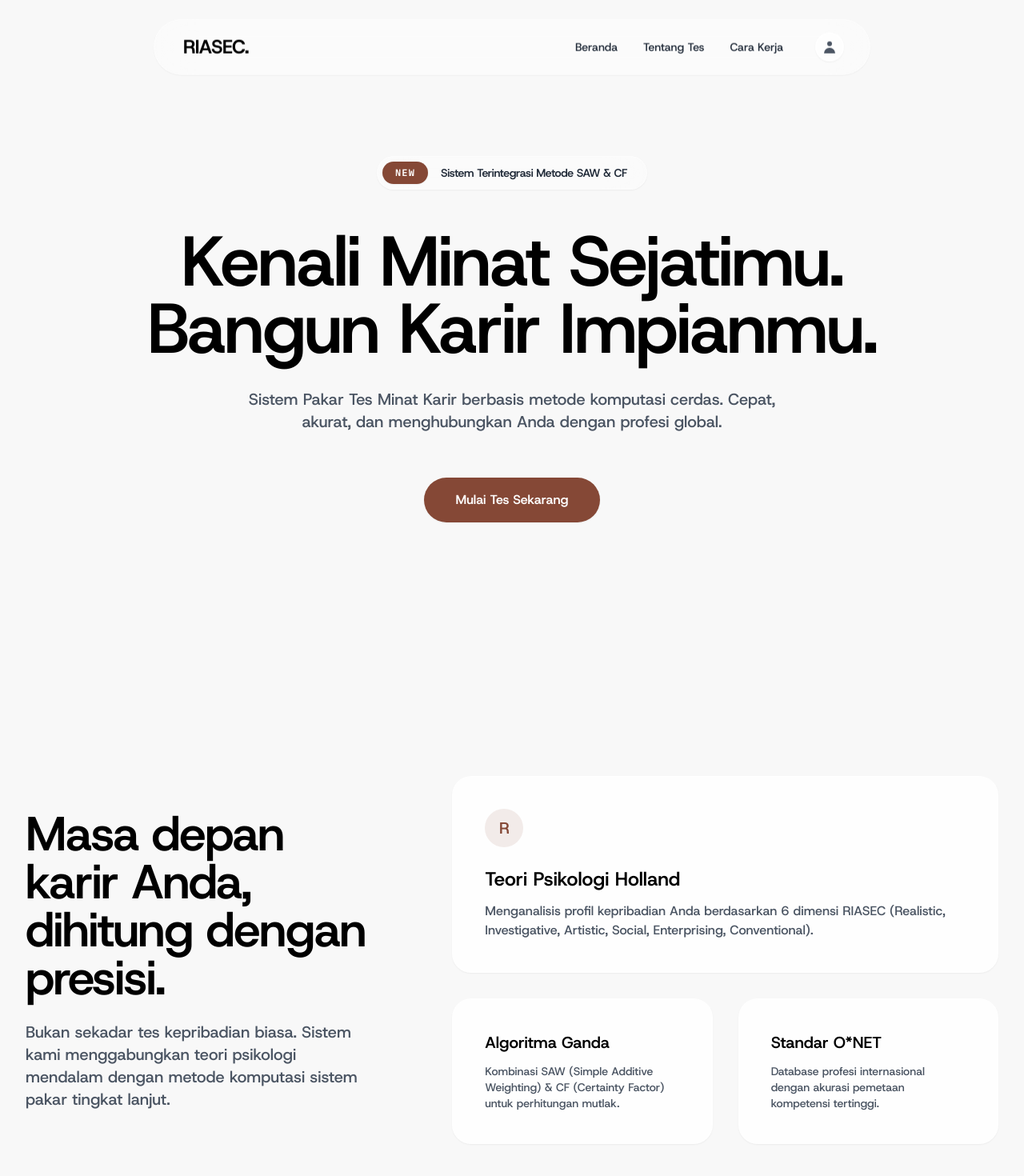
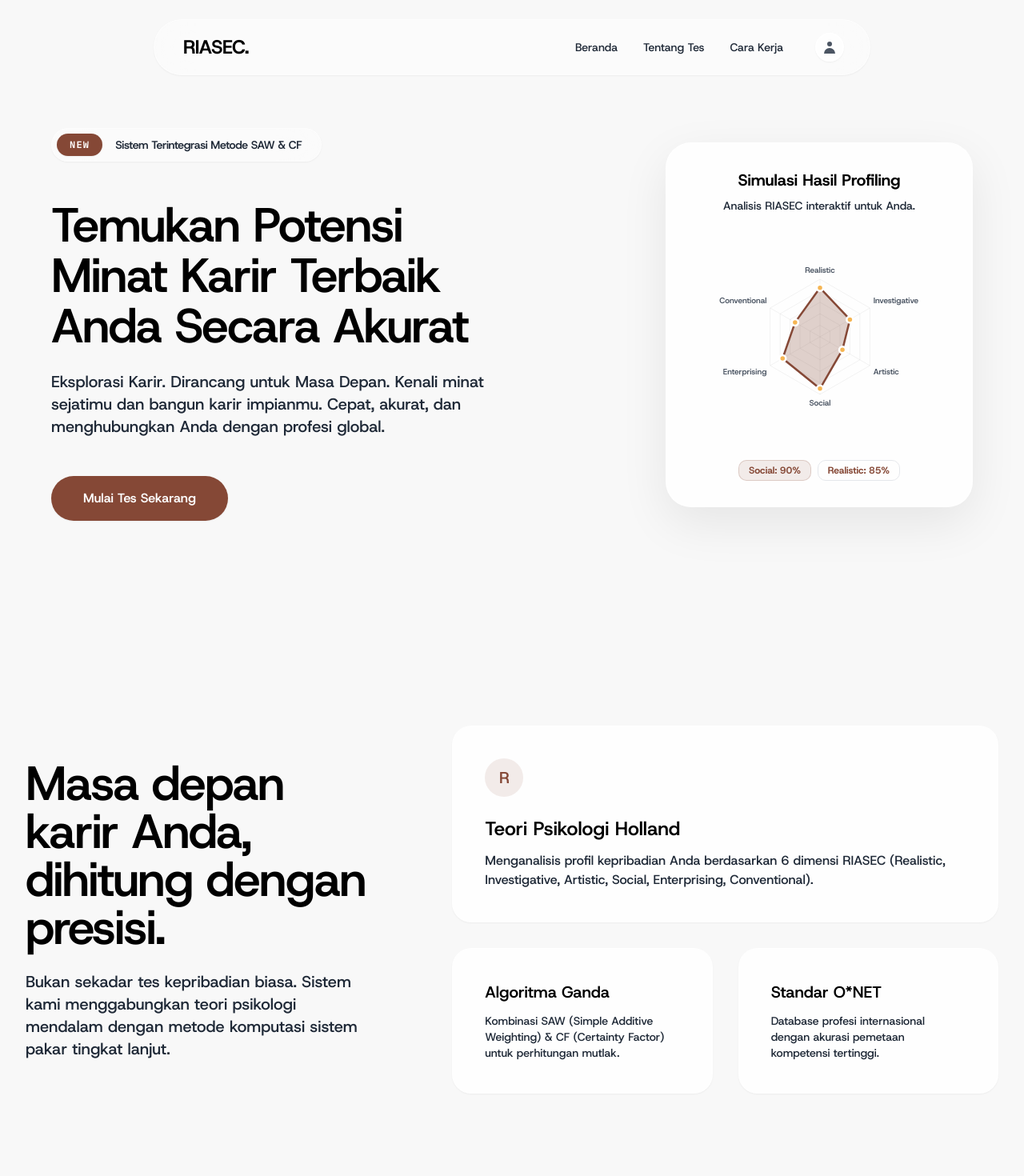
Before and after one commit to Kemal1101/Tes-Minat-Karir, a React (Vite) app in the folder Tes-Minat-Karir-FE/: page / in a window 1280 px wide. Shown: the top 1470 px of the page at 80% size. Built offline with nearby package versions, Linux system fonts and the light colour scheme; no server answers.

Commit message:
feat: Implementasikan komponen landing page termasuk navigasi, footer, dan layout section dengan animasi GSAP

```diff
--- a/Tes-Minat-Karir-FE/src/components/landing-page/About.jsx
+++ b/Tes-Minat-Karir-FE/src/components/landing-page/About.jsx
@@ -1,12 +1,12 @@
 export default function About() {
   return (
-    <section id="about" className="relative min-h-[100dvh] flex flex-col justify-center items-center py-12 px-4 md:px-8">
+    <section id="about" className="relative flex flex-col justify-center items-center py-20 md:py-32 px-4 md:px-8">
       <div className="w-full max-w-7xl mx-auto grid grid-cols-1 lg:grid-cols-12 gap-10 lg:gap-16 items-center">
         <div className="lg:col-span-5 reveal-item lg:pr-8 mb-10 lg:mb-0 text-center lg:text-left flex flex-col justify-center">
           <h2 className="text-4xl md:text-5xl lg:text-6xl font-semibold tracking-tight leading-tight mb-6 text-black">
             Masa depan karir Anda, dihitung dengan presisi.
           </h2>
-          <p className="text-lg md:text-xl text-gray-600 leading-relaxed font-medium">
+          <p className="text-lg md:text-xl text-gray-800 leading-relaxed font-medium">
             Bukan sekadar tes kepribadian biasa. Sistem kami menggabungkan teori psikologi mendalam dengan metode komputasi sistem pakar tingkat lanjut.
           </p>
         </div>
@@ -18,7 +18,7 @@ export default function About() {
                 <span className="text-appAccent font-semibold text-xl">R</span>
               </div>
               <h3 className="text-2xl font-semibold mb-3 text-black">Teori Psikologi Holland</h3>
-              <p className="text-gray-600 font-medium">
+              <p className="text-gray-800 font-medium">
                 Menganalisis profil kepribadian Anda berdasarkan 6 dimensi RIASEC (Realistic, Investigative, Artistic, Social, Enterprising, Conventional).
               </p>
             </div>
@@ -26,7 +26,7 @@ export default function About() {
 
           <div className="bento-card bg-white/80 border border-white/50 p-8 md:p-10 rounded-3xl shadow-sm hover:shadow-[0_12px_32px_rgba(133,72,54,0.12)] transition-all duration-300">
             <h3 className="text-xl font-semibold mb-3 text-black">Algoritma Ganda</h3>
-            <p className="text-gray-600 text-sm font-medium">
+            <p className="text-gray-800 text-sm font-medium">
               Kombinasi SAW (Simple Additive Weighting) & CF (Certainty Factor) untuk perhitungan mutlak.
             </p>
           </div>
@@ -34,7 +34,7 @@ export default function About() {
           <div className="bento-card bg-white/80 border border-white/50 p-8 md:p-10 rounded-3xl shadow-sm hover:shadow-[0_12px_32px_rgba(133,72,54,0.12)] transition-all duration-300 group flex flex-col justify-between">
             <div>
               <h3 className="text-xl font-semibold mb-3 text-black">Standar O*NET</h3>
-              <p className="text-gray-600 text-sm font-medium">
+              <p className="text-gray-800 text-sm font-medium">
                 Database profesi internasional dengan akurasi pemetaan kompetensi tertinggi.
               </p>
             </div>
--- a/Tes-Minat-Karir-FE/src/components/landing-page/Hero.jsx
+++ b/Tes-Minat-Karir-FE/src/components/landing-page/Hero.jsx
@@ -1,26 +1,57 @@
-import { useEffect, useState } from "react";
 import { Link } from "react-router-dom";
-import gsap from "gsap";
+import { Radar } from "react-chartjs-2";
+import {
+  Chart as ChartJS,
+  RadialLinearScale,
+  PointElement,
+  LineElement,
+  Filler,
+  Tooltip,
+} from "chart.js";
 
-const HEADLINE_OPTIONS = [
-  "Eksplorasi Karir.\nDirancang untuk Masa Depan.",
-  "Temukan Potensimu.\nPetakan Jalur Karirmu.",
-  "Kenali Minat Sejatimu.\nBangun Karir Impianmu.",
-  "Langkah Pertama Menuju\nKarir yang Tepat.",
-  "Solusi Cerdas untuk\nPemilihan Karir Anda.",
-];
+ChartJS.register(RadialLinearScale, PointElement, LineElement, Filler, Tooltip);
 
 export default function Hero() {
-  const [headline, setHeadline] = useState(HEADLINE_OPTIONS[0]);
+  const radarData = {
+    labels: ["Realistic", "Investigative", "Artistic", "Social", "Enterprising", "Conventional"],
+    datasets: [
+      {
+        data: [85, 60, 45, 90, 75, 50],
+        backgroundColor: "rgba(133,72,54,0.25)",
+        borderColor: "#854836",
+        borderWidth: 2.5,
+        pointBackgroundColor: "#F5B553",
+        pointBorderColor: "#fff",
+        pointHoverBackgroundColor: "#fff",
+        pointHoverBorderColor: "#854836",
+        pointRadius: 4,
+        pointHoverRadius: 6,
+      },
+    ],
+  };
 
-  useEffect(() => {
-    const randomIdx = Math.floor(Math.random() * HEADLINE_OPTIONS.length);
-    setHeadline(HEADLINE_OPTIONS[randomIdx]);
-  }, []);
+  const radarOptions = {
+    scales: {
+      r: {
+        min: 0,
+        max: 100,
+        ticks: { stepSize: 20, display: false },
+        grid: { color: "rgba(0, 0, 0, 0.05)" },
+        angleLines: { color: "rgba(0, 0, 0, 0.05)" },
+        pointLabels: {
+          font: { family: "'Host Grotesk', sans-serif", size: 10, weight: "600" },
+          color: "#4B5563",
+        },
+      },
+    },
+    plugins: { legend: { display: false } },
+    maintainAspectRatio: false,
+  };
 
   return (
-    <section id="hero" className="relative min-h-screen flex flex-col items-center justify-center text-center px-4 md:px-6 overflow-hidden pt-28 md:pt-32 pb-16 md:pb-20">
-      <div className="relative z-10 w-full max-w-5xl flex flex-col items-center">
+    <section id="hero" className="relative flex flex-col items-center justify-center px-4 md:px-6 overflow-hidden pt-32 md:pt-40 pb-20 md:pb-32">
+      <div className="relative z-10 w-full max-w-6xl grid grid-cols-1 lg:grid-cols-2 gap-12 lg:gap-8 items-center">
+        <div className="flex flex-col items-center lg:items-start text-center lg:text-left">
           <div className="flex items-center gap-2 md:gap-4 bg-white/40 backdrop-blur-xl border border-white/50 shadow-sm rounded-full p-1 md:p-1.5 pr-4 md:pr-6 cursor-pointer hover:bg-white/60 hover:-translate-y-1 transition-all duration-300 mb-8 md:mb-12">
             <span className="bg-appAccent text-white rounded-full px-3 md:px-4 py-1 md:py-1.5 text-[10px] sm:text-xs font-semibold uppercase tracking-widest font-mono shadow-sm">
               NEW
@@ -30,13 +61,12 @@ export default function Hero() {
             </span>
           </div>
 
-        <h1 className="hero-title text-[2.5rem] leading-[1.1] sm:text-5xl md:text-6xl lg:text-[5.5rem] font-semibold tracking-tight md:leading-[0.95] text-black w-full mb-6 md:mb-8 whitespace-pre-line">
-          {headline}
+          <h1 className="hero-title text-[2.5rem] leading-[1.1] sm:text-5xl md:text-6xl font-semibold tracking-tight md:leading-[1.05] text-black w-full mb-6 whitespace-pre-line">
+            Temukan Potensi Minat Karir Terbaik Anda Secara Akurat
           </h1>
 
-        <p className="hero-desc text-sm sm:text-base md:text-lg lg:text-xl text-gray-600 font-medium max-w-2xl mx-auto mb-10 md:mb-14 px-2 md:px-0 leading-relaxed">
-          Sistem Pakar Tes Minat Karir berbasis metode komputasi cerdas. Cepat,
-          akurat, dan menghubungkan Anda dengan profesi global.
+          <p className="hero-desc text-sm sm:text-base md:text-lg lg:text-xl text-gray-800 font-medium max-w-2xl mb-10 md:mb-12 leading-relaxed">
+            Eksplorasi Karir. Dirancang untuk Masa Depan. Kenali minat sejatimu dan bangun karir impianmu. Cepat, akurat, dan menghubungkan Anda dengan profesi global.
           </p>
 
           <div className="cta-group flex flex-col sm:flex-row gap-4 items-center w-full sm:w-auto px-4 sm:px-0">
@@ -45,6 +75,22 @@ export default function Hero() {
             </Link>
           </div>
         </div>
+
+        {/* Mockup Visual */}
+        <div className="flex justify-center lg:justify-end w-full">
+          <div className="bg-white/80 backdrop-blur-xl p-6 md:p-8 rounded-[2rem] border border-white/60 shadow-[0_20px_60px_rgba(0,0,0,0.08)] flex flex-col items-center w-full max-w-sm">
+            <h3 className="text-xl font-bold text-black mb-2">Simulasi Hasil Profiling</h3>
+            <p className="text-sm text-gray-800 mb-6 font-medium text-center">Analisis RIASEC interaktif untuk Anda.</p>
+            <div className="w-full h-full min-h-[260px] max-w-[260px]">
+              <Radar data={radarData} options={radarOptions} />
+            </div>
+            <div className="mt-6 flex justify-center gap-2 flex-wrap">
+              <span className="px-3 py-1 bg-appAccent/10 text-appAccent rounded-lg text-xs font-bold border border-appAccent/20">Social: 90%</span>
+              <span className="px-3 py-1 bg-saffron/20 text-appAccent rounded-lg text-xs font-bold border border-saffron/30">Realistic: 85%</span>
+            </div>
+          </div>
+        </div>
+      </div>
     </section>
   );
 }
--- a/Tes-Minat-Karir-FE/src/components/landing-page/HowItWorks.jsx
+++ b/Tes-Minat-Karir-FE/src/components/landing-page/HowItWorks.jsx
@@ -1,12 +1,12 @@
 export default function HowItWorks() {
   return (
-    <section id="how-it-works" className="reveal-section min-h-[100dvh] flex flex-col justify-center items-center py-12 px-4 md:px-8">
+    <section id="how-it-works" className="reveal-section flex flex-col justify-center items-center py-20 md:py-32 px-4 md:px-8">
       <div className="w-full max-w-7xl mx-auto">
         <div className="text-center mb-12 md:mb-16 reveal-item">
           <h2 className="text-3xl md:text-5xl font-semibold tracking-tight mb-4 text-black">
             Bagaimana Sistem Bekerja
           </h2>
-          <p className="text-base md:text-lg text-gray-600 font-medium">
+          <p className="text-base md:text-lg text-gray-800 font-medium">
             Tiga langkah mudah menuju karir impian Anda.
           </p>
         </div>
@@ -39,7 +39,7 @@ export default function HowItWorks() {
               <h3 className="text-xl md:text-2xl font-semibold mb-3 text-black">
                 {item.title}
               </h3>
-              <p className="text-sm md:text-base text-gray-600 leading-relaxed font-medium">
+              <p className="text-sm md:text-base text-gray-800 leading-relaxed font-medium">
                 {item.desc}
               </p>
             </div>
--- a/Tes-Minat-Karir-FE/src/components/landing-page/SocialProofSubscribe.jsx
+++ b/Tes-Minat-Karir-FE/src/components/landing-page/SocialProofSubscribe.jsx
@@ -32,21 +32,21 @@ export default function SocialProofSubscribe() {
 
   return (
     <>
-      <section id="social-proof" className="relative min-h-[100dvh] flex flex-col items-center justify-center text-center py-12 px-4 md:px-8">
+      <section id="social-proof" className="relative flex flex-col items-center justify-center text-center py-20 md:py-32 px-4 md:px-8">
         <h2 ref={counterRef} className="text-7xl md:text-8xl lg:text-[10rem] font-semibold font-mono tracking-tighter text-black mb-4 drop-shadow-sm">
           0
         </h2>
-        <p className="text-lg md:text-2xl text-gray-600 font-medium max-w-2xl px-4">
+        <p className="text-lg md:text-2xl text-gray-800 font-medium max-w-2xl px-4">
           Individu telah menemukan arah karir mereka melalui sistem ini.
         </p>
       </section>
 
-      <section className="min-h-[100dvh] flex flex-col items-center justify-center py-12 px-4 md:px-8">
+      <section className="flex flex-col items-center justify-center py-20 md:py-32 px-4 md:px-8">
         <div className="relative max-w-4xl w-full mx-auto bg-white/80 border border-white/50 rounded-[3rem] p-12 md:p-24 text-center shadow-[0_20px_60px_rgba(0,0,0,0.05)] overflow-hidden">
           <h2 className="relative z-10 text-3xl md:text-5xl lg:text-6xl font-semibold tracking-tight mb-6 text-black">
             Siap Menemukan Arah Karir?
           </h2>
-          <p className="relative z-10 text-lg md:text-xl text-gray-600 font-medium mb-10 md:mb-12 max-w-2xl mx-auto leading-relaxed">
+          <p className="relative z-10 text-lg md:text-xl text-gray-800 font-medium mb-10 md:mb-12 max-w-2xl mx-auto leading-relaxed">
             Mulai tes sekarang dan dapatkan rekomendasi karir yang akurat sesuai dengan preferensi aktivitas Anda.
           </p>
 
--- a/Tes-Minat-Karir-FE/src/components/shared/Footer.jsx
+++ b/Tes-Minat-Karir-FE/src/components/shared/Footer.jsx
@@ -13,14 +13,20 @@ export default function Footer() {
 
   useEffect(() => {
     let ctx = gsap.context(() => {
-      gsap.from(".footer-item", {
-        scrollTrigger: { trigger: "#footer", start: "top 90%" },
-        y: 30,
-        opacity: 0,
-        duration: 0.8,
-        stagger: 0.1,
-        ease: "power2.out",
-      });
+      gsap.fromTo(".footer-item",
+        {
+          y: 30,
+          opacity: 0,
+        },
+        {
+          scrollTrigger: { trigger: "#footer", start: "top 90%" },
+          y: 0,
+          opacity: 1,
+          duration: 0.8,
+          stagger: 0.1,
+          ease: "power2.out",
+        }
+      );
     });
     return () => ctx.revert();
   }, []);
--- a/Tes-Minat-Karir-FE/src/components/shared/Navbar.jsx
+++ b/Tes-Minat-Karir-FE/src/components/shared/Navbar.jsx
@@ -12,12 +12,18 @@ export default function Navbar() {
 
   useEffect(() => {
     let ctx = gsap.context(() => {
-      gsap.from(".nav-bar", {
-        y: -50,
-        opacity: 0,
-        duration: 1,
-        ease: "power3.out",
-      });
+      gsap.fromTo(".nav-bar",
+        {
+          y: -50,
+          opacity: 0,
+        },
+        {
+          y: 0,
+          opacity: 1,
+          duration: 1,
+          ease: "power3.out",
+        }
+      );
     });
     return () => ctx.revert();
   }, []);
```
Lines whose indentation alone changed are shown as unchanged.
